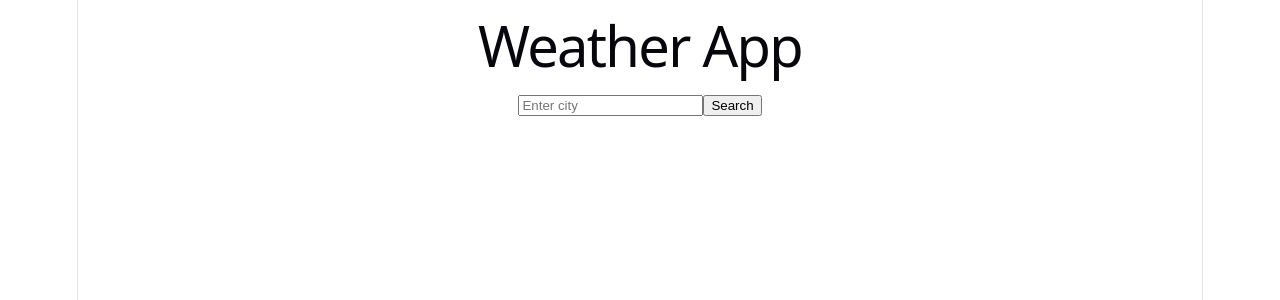
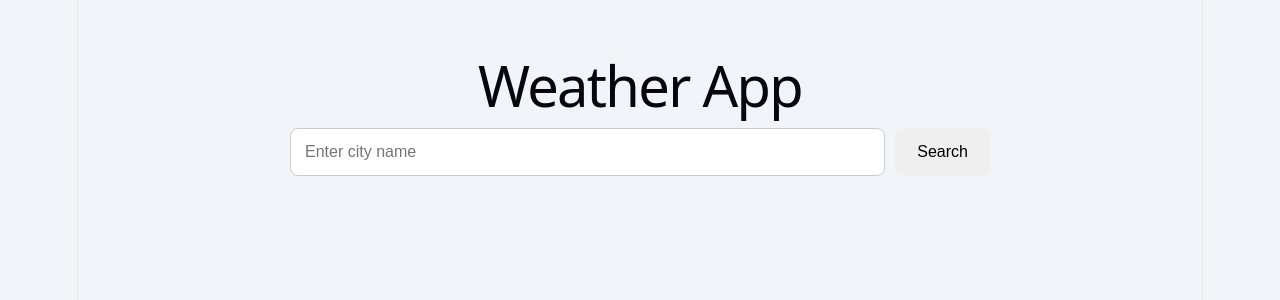
Before and after one commit to rai-usamaaslam/weather-app, a React (Vite) app: page / in a window 1280 px wide. Shown: the top 300 px of the page. Built offline with nearby package versions, Linux system fonts and the light colour scheme; no server answers.

Commit message:
Styling Add

```diff
--- a/src/App.css
+++ b/src/App.css
@@ -1,184 +1,135 @@
-.counter {
-  font-size: 16px;
-  padding: 5px 10px;
-  border-radius: 5px;
-  color: var(--accent);
-  background: var(--accent-bg);
-  border: 2px solid transparent;
-  transition: border-color 0.3s;
-  margin-bottom: 24px;
-
-  &:hover {
-    border-color: var(--accent-border);
-  }
-  &:focus-visible {
-    outline: 2px solid var(--accent);
-    outline-offset: 2px;
-  }
+* {
+  box-sizing: border-box;
 }
 
-.hero {
-  position: relative;
+body {
+  margin: 0;
+  font-family: Arial, sans-serif;
+  background: #f1f5f9;
+}
 
-  .base,
-  .framework,
-  .vite {
-    inset-inline: 0;
+#root {
+  min-height: 100vh;
+}
+
+.app {
+  min-height: 100vh;
+  padding: 40px 20px;
+}
+
+.weather-container {
+  max-width: 700px;
   margin: 0 auto;
 }
 
-  .base {
-    width: 170px;
-    position: relative;
-    z-index: 0;
+.title {
+  text-align: center;
+  margin-bottom: 30px;
 }
 
-  .framework,
-  .vite {
-    position: absolute;
+.search-bar {
+  display: flex;
+  gap: 10px;
+  margin-bottom: 30px;
 }
 
-  .framework {
-    z-index: 1;
-    top: 34px;
-    height: 28px;
-    transform: perspective(2000px) rotateZ(300deg) rotateX(44deg) rotateY(39deg)
-      scale(1.4);
+.search-bar input {
+  flex: 1;
+  padding: 14px;
+  border: 1px solid #ccc;
+  border-radius: 8px;
+  font-size: 16px;
 }
 
-  .vite {
-    z-index: 0;
-    top: 107px;
-    height: 26px;
-    width: auto;
-    transform: perspective(2000px) rotateZ(300deg) rotateX(40deg) rotateY(39deg)
-      scale(0.8);
+.search-bar button {
+  padding: 14px 22px;
+  border: none;
+  border-radius: 8px;
+  cursor: pointer;
+  font-size: 16px;
+}
+
+.weather-card {
+  padding: 30px;
+  border-radius: 16px;
+  background: white;
+  box-shadow: 0 8px 25px rgba(0, 0, 0, 0.08);
+}
+
+.weather-header {
+  display: flex;
+  justify-content: space-between;
+  align-items: center;
+}
+
+.weather-header h2 {
+  margin-bottom: 5px;
+}
+
+.weather-header p {
+  text-transform: capitalize;
+}
+
+.weather-header img {
+  width: 100px;
+}
+
+.temperature {
+  text-align: center;
+  margin: 20px 0;
+}
+
+.temperature h1 {
+  font-size: 60px;
+  margin: 0;
+}
+
+.temperature p {
+  color: #666;
+}
+
+.weather-details {
+  display: grid;
+  grid-template-columns: repeat(3, 1fr);
+  gap: 15px;
+}
+
+.weather-details div {
+  padding: 15px;
+  text-align: center;
+  border-radius: 10px;
+  background: #f8fafc;
+}
+
+.weather-details span {
+  font-size: 24px;
+}
+
+.weather-details p {
+  margin: 8px 0;
+  color: #666;
+}
+
+.error {
+  text-align: center;
+  margin: 15px 0;
+}
+
+.loading {
+  text-align: center;
+  margin: 15px 0;
+}
+
+@media (max-width: 600px) {
+  .search-bar {
+    flex-direction: column;
+  }
+
+  .weather-details {
+    grid-template-columns: 1fr;
+  }
+
+  .temperature h1 {
+    font-size: 48px;
   }
 }
-
-#center {
-  display: flex;
-  flex-direction: column;
-  gap: 25px;
-  place-content: center;
-  place-items: center;
-  flex-grow: 1;
-
-  @media (max-width: 1024px) {
-    padding: 32px 20px 24px;
-    gap: 18px;
-  }
-}
-
-#next-steps {
-  display: flex;
-  border-top: 1px solid var(--border);
-  text-align: left;
-
-  & > div {
-    flex: 1 1 0;
-    padding: 32px;
-    @media (max-width: 1024px) {
-      padding: 24px 20px;
-    }
-  }
-
-  .icon {
-    margin-bottom: 16px;
-    width: 22px;
-    height: 22px;
-  }
-
-  @media (max-width: 1024px) {
-    flex-direction: column;
-    text-align: center;
-  }
-}
-
-#docs {
-  border-right: 1px solid var(--border);
-
-  @media (max-width: 1024px) {
-    border-right: none;
-    border-bottom: 1px solid var(--border);
-  }
-}
-
-#next-steps ul {
-  list-style: none;
-  padding: 0;
-  display: flex;
-  gap: 8px;
-  margin: 32px 0 0;
-
-  .logo {
-    height: 18px;
-  }
-
-  a {
-    color: var(--text-h);
-    font-size: 16px;
-    border-radius: 6px;
-    background: var(--social-bg);
-    display: flex;
-    padding: 6px 12px;
-    align-items: center;
-    gap: 8px;
-    text-decoration: none;
-    transition: box-shadow 0.3s;
-
-    &:hover {
-      box-shadow: var(--shadow);
-    }
-    .button-icon {
-      height: 18px;
-      width: 18px;
-    }
-  }
-
-  @media (max-width: 1024px) {
-    margin-top: 20px;
-    flex-wrap: wrap;
-    justify-content: center;
-
-    li {
-      flex: 1 1 calc(50% - 8px);
-    }
-
-    a {
-      width: 100%;
-      justify-content: center;
-      box-sizing: border-box;
-    }
-  }
-}
-
-#spacer {
-  height: 88px;
-  border-top: 1px solid var(--border);
-  @media (max-width: 1024px) {
-    height: 48px;
-  }
-}
-
-.ticks {
-  position: relative;
-  width: 100%;
-
-  &::before,
-  &::after {
-    content: '';
-    position: absolute;
-    top: -4.5px;
-    border: 5px solid transparent;
-  }
-
-  &::before {
-    left: 0;
-    border-left-color: var(--border);
-  }
-  &::after {
-    right: 0;
-    border-right-color: var(--border);
-  }
-}
--- a/src/App.jsx
+++ b/src/App.jsx
@@ -1,4 +1,6 @@
 import Home from "./pages/Home";
+import "./App.css";
+
 function App() {
   return <Home />;
 }
--- a/src/components/SearchBar.jsx
+++ b/src/components/SearchBar.jsx
@@ -8,17 +8,22 @@ function SearchBar({ onSearch }) {
       return;
     }
 
-    onSearch(city);
+    onSearch(city.trim());
     setCity("");
   }
 
   return (
-    <div>
+    <div className="search-bar">
       <input
         type="text"
-        placeholder="Enter city"
+        placeholder="Enter city name"
         value={city}
         onChange={(event) => setCity(event.target.value)}
+        onKeyDown={(event) => {
+          if (event.key === "Enter") {
+            handleSearch();
+          }
+        }}
       />
 
       <button onClick={handleSearch}>
--- a/src/hooks/useWeather.js
+++ b/src/hooks/useWeather.js
@@ -7,15 +7,15 @@ function useWeather() {
   const [error, setError] = useState("");
 
   async function searchWeather(city) {
+    setLoading(true);
+    setError("");
+
     try {
-      setLoading(true);
-      setError("");
-      setWeather(null);
-
       const data = await getWeather(city);
 
       setWeather(data);
     } catch (error) {
+      setWeather(null);
       setError(error.message);
     } finally {
       setLoading(false);
--- a/src/pages/Home.jsx
+++ b/src/pages/Home.jsx
@@ -1,21 +1,34 @@
 import SearchBar from "../components/SearchBar";
 import WeatherCard from "../components/WeatherCard";
+import Loading from "../components/Loading";
+import ErrorMessage from "../components/ErrorMessage";
 import useWeather from "../hooks/useWeather";
 
 function Home() {
-  const { weather, loading, error, searchWeather } = useWeather();
+  const {
+    weather,
+    loading,
+    error,
+    searchWeather,
+  } = useWeather();
 
   return (
-    <div>
-      <h1>Weather App</h1>
+    <div className="app">
+      <div className="weather-container">
 
-      <SearchBar onSearch={searchWeather} />
+        <h1 className="title">
+          Weather App
+        </h1>
 
-      {loading && <p>Loading...</p>}
+        <SearchBar onSearch={searchWeather} />
 
-      {error && <p>{error}</p>}
+        {loading && <Loading />}
 
-      <WeatherCard weather={weather} />
+        {error && <ErrorMessage message={error} />}
+
+        <WeatherCard weather={weather} />
+
+      </div>
     </div>
   );
 }
--- a/src/services/weatherService.js
+++ b/src/services/weatherService.js
@@ -2,14 +2,15 @@ const API_KEY = import.meta.env.VITE_WEATHER_API_KEY;
 
 export async function getWeather(city) {
   const response = await fetch(
-    `https://api.openweathermap.org/data/2.5/weather?q=${city}&appid=${API_KEY}&units=metric`
+    `https://api.openweathermap.org/data/2.5/weather?q=${encodeURIComponent(
+      city
+    )}&appid=${API_KEY}&units=metric`
   );
 
   const data = await response.json();
 
   if (!response.ok) {
-    console.log("API ERROR:", data);
-    throw new Error(data.message || "Weather request failed");
+    throw new Error(data.message || "Failed to fetch weather");
   }
 
   return data;
```
Lines whose indentation alone changed are shown as unchanged.
